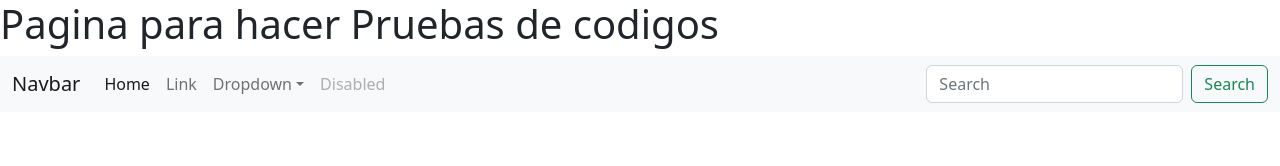
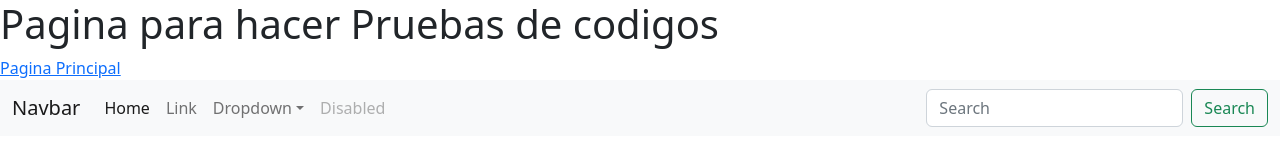
Before and after one commit to Piter31/1er_Cuatrimestre_2022_HTML, a website: page ejemploDeMuestra.html in a window 1280 px wide. Drawn offline with nearby package versions, Linux system fonts and the light colour scheme.

Commit message:
cambios...

```diff
--- a/ejemploDeMuestra.html
+++ b/ejemploDeMuestra.html
@@ -16,6 +16,7 @@
 
   <body>
     <h1>Pagina para hacer Pruebas de codigos</h1>
+    <a href="index.html">Pagina Principal</a>
 
     <nav class="navbar navbar-expand-lg navbar-light bg-light">
       <div class="container-fluid">
```
